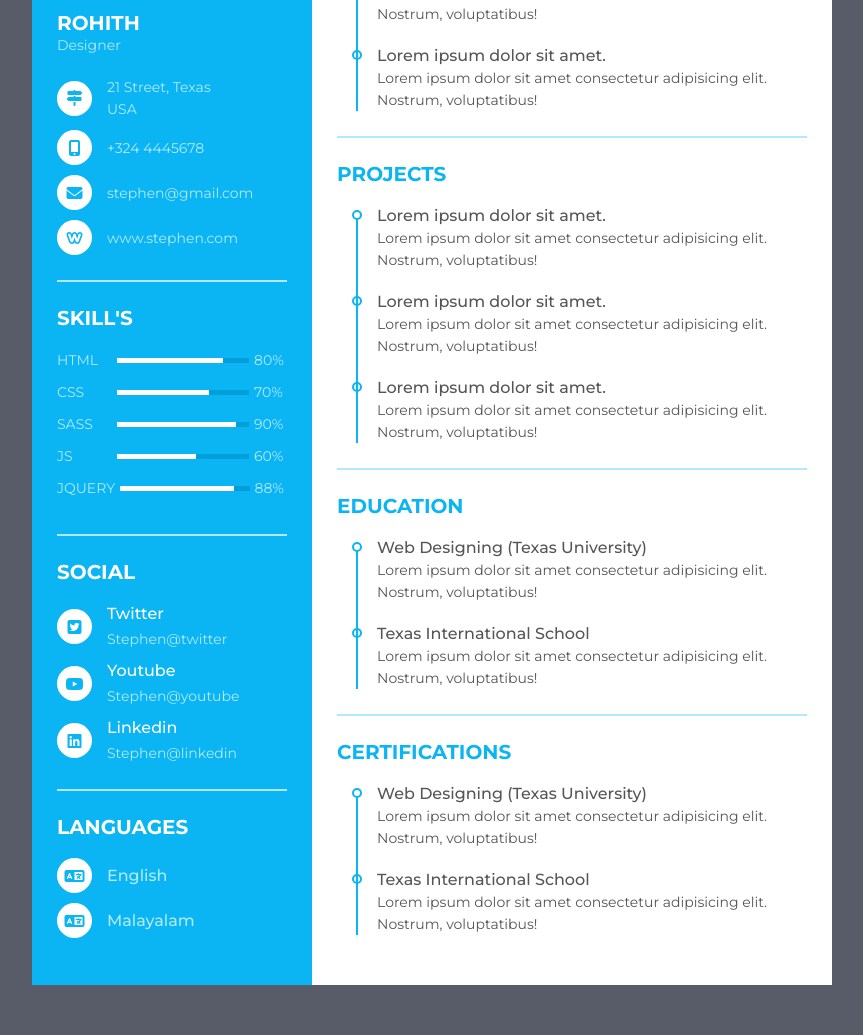
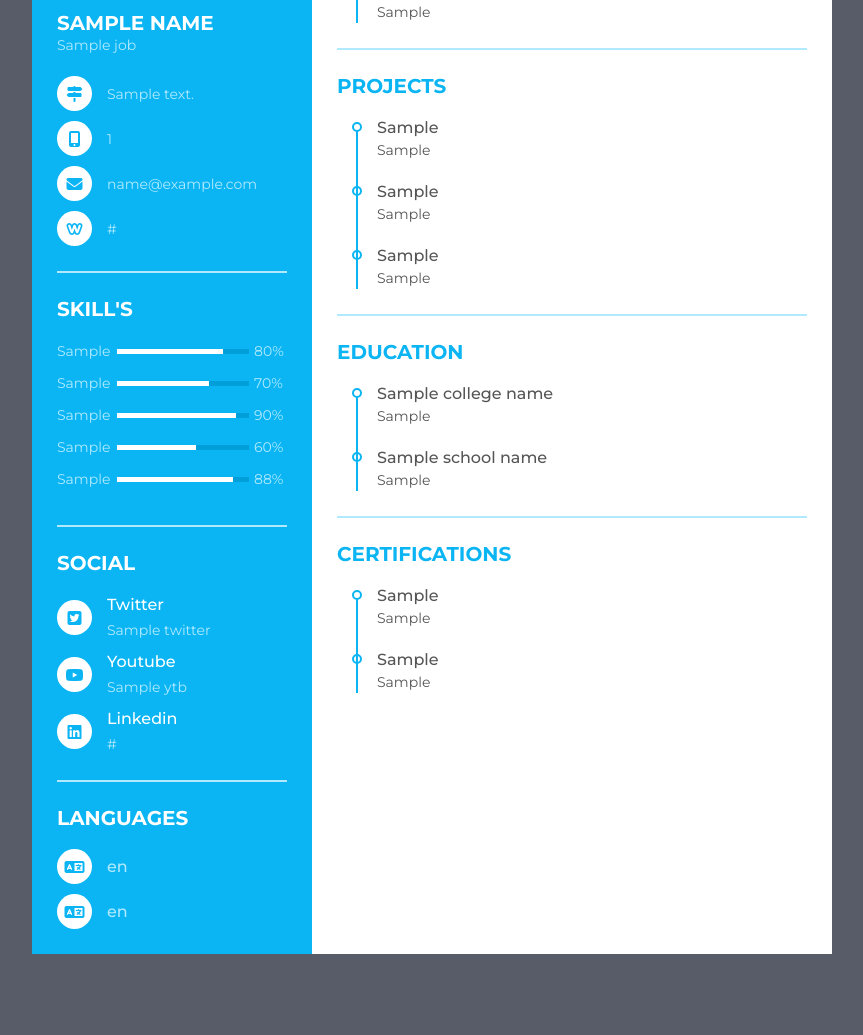
Before and after one commit to rohithvijayan/ResumeBuilder, a Django app: template quickcv/templates/resume.html in a window 1280 px wide. Shown: the part 343-1378 px from the top of the page, without its empty margins (208-1071 px from the left). After the commit the page ends 1297 px from the top, so only its background shows below. Run offline with Django 5.2, Linux system fonts and the light colour scheme; the template is opened without the code that fills it: most values are stand-ins (such as "Sample title", 1, 10 or a date in 2020); some libraries are stand-ins or nearby versions.

Commit message:
Form Input renders to Resume

```diff
--- a/quickcv/templates/resume.html
+++ b/quickcv/templates/resume.html
@@ -10,8 +10,8 @@
        <div class="resume_item resume_info">
          <div class="title">
           {# name and job title #}
-           <p class="bold"> Rohith</p>
-           <p class="regular">Designer</p>
+           <p class="bold"> {{name}}</p>
+           <p class="regular">{{job}}</p>
          </div>
          <ul>
            <li>
@@ -20,7 +20,7 @@
              </div>
              {# address #}
              <div class="data">
-               21 Street, Texas <br /> USA
+               {{address}} <br />
              </div>
            </li>
            <li>
@@ -29,7 +29,7 @@
              </div>
              {# phone #}
              <div class="data">
-               +324 4445678
+               {{phone_number}}
              </div>
            </li>
            <li>
@@ -38,7 +38,7 @@
              </div>
              {# email #}
              <div class="data">
-               stephen@gmail.com
+               {{email}}
              </div>
            </li>
            <li>
@@ -47,7 +47,7 @@
              </div>
              {#  website #}
              <div class="data">
-               www.stephen.com
+               {{website}}
              </div>
            </li>
          </ul>
@@ -60,7 +60,7 @@
          <ul>
            <li>
              <div class="skill_name">
-               HTML
+               {{skill1}}
              </div>
              <div class="skill_progress">
                <span style="width: 80%;"></span>
@@ -69,7 +69,7 @@
            </li>
            <li>
              <div class="skill_name">
-               CSS
+               {{skill2}}
              </div>
              <div class="skill_progress">
                <span style="width: 70%;"></span>
@@ -78,8 +78,8 @@
            </li>
            <li>
              <div class="skill_name">
-               SASS
-             </div>
+              {{skill3}}
+            </div>
              <div class="skill_progress">
                <span style="width: 90%;"></span>
              </div>
@@ -87,7 +87,7 @@
            </li>
            <li>
              <div class="skill_name">
-               JS
+              {{skill3}}
              </div>
              <div class="skill_progress">
                <span style="width: 60%;"></span>
@@ -96,7 +96,7 @@
            </li>
            <li>
              <div class="skill_name">
-               JQUERY
+              {{skill4}}
              </div>
              <div class="skill_progress">
                <span style="width: 88%;"></span>
@@ -117,7 +117,7 @@
              </div>
              <div class="data">
                <p class="semi-bold">Twitter</p>
-               <p>Stephen@twitter</p>
+               <p>{{twitter}}</p>
              </div>
            </li>
            <li>
@@ -126,7 +126,7 @@
              </div>
              <div class="data">
                <p class="semi-bold">Youtube</p>
-               <p>Stephen@youtube</p>
+               <p>{{ytb}}</p>
              </div>
            </li>
            <li>
@@ -135,7 +135,7 @@
              </div>
              <div class="data">
                <p class="semi-bold">Linkedin</p>
-               <p>Stephen@linkedin</p>
+               <p>{{linkedin}}</p>
              </div>
            </li>
          </ul>
@@ -151,7 +151,7 @@
               <i class="fa fa-language" aria-hidden="true"></i>
             </div>
             <div class="data">
-              <p class="semi-bold">English</p>
+              <p class="semi-bold">{{lang1}}</p>
             </div>
           </li>
           <li>
@@ -159,7 +159,7 @@
               <i class="fa fa-language" aria-hidden="true"></i>
             </div>
             <div class="data">
-              <p class="  semi-bold">Malayalam  </p>
+              <p class="  semi-bold">{{lang2}}  </p>
             </div>
           </li>
         </ul>
@@ -172,9 +172,10 @@
         <div class="title">
            <p class="bold">About us</p>
          </div>
-        <p>Lorem ipsum dolor sit, amet consectetur adipisicing elit. Perspiciatis illo fugit officiis distinctio culpa officia totam atque exercitationem inventore repudiandae?</p>
+        <p>{{about}}</p>
     </div>
     {# WORK EX #}
+    {% if work1 %}
     <div class="resume_item resume_work">
         <div class="title">
            <p class="bold">Work Experience</p>
@@ -185,8 +186,8 @@
                   <div class="date">2013 - 2015</div>
                 {% endcomment %}
                 <div class="info">
-                     <p class="semi-bold">Lorem ipsum dolor sit amet.</p>
-                  <p>Lorem ipsum dolor sit amet consectetur adipisicing elit. Nostrum, voluptatibus!</p>
+                     <p class="semi-bold">{{work1}}</p>
+                  <p>{{work1_info}}</p>
                 </div>
             </li>
             <li>
@@ -194,12 +195,13 @@
                   <div class="date">2013 - 2015</div>
                 {% endcomment %}
                  <div class="info">
-                     <p class="semi-bold">Lorem ipsum dolor sit amet.</p>
-                  <p>Lorem ipsum dolor sit amet consectetur adipisicing elit. Nostrum, voluptatibus!</p>
+                     <p class="semi-bold">{{work2}}</p>
+                  <p>{{work2_info}}</p>
                 </div>
             </li>
         </ul>
     </div>
+    {% endif %}
     {# PROJECTS #}
     <div class="resume_item resume_work">
       <div class="title">
@@ -208,20 +210,20 @@
       <ul>
           <li>
               <div class="info">
-                   <p class="semi-bold">Lorem ipsum dolor sit amet.</p>
-                <p>Lorem ipsum dolor sit amet consectetur adipisicing elit. Nostrum, voluptatibus!</p>
+                   <p class="semi-bold">{{project1}}</p>
+                <p>{{project1_info}}</p>
               </div>
           </li>
           <li>
             <div class="info">
-                   <p class="semi-bold">Lorem ipsum dolor sit amet.</p>
-                <p>Lorem ipsum dolor sit amet consectetur adipisicing elit. Nostrum, voluptatibus!</p>
+                   <p class="semi-bold">{{project2}}</p>
+                <p>{{project2_info}}</p>
               </div>
           </li>
           <li>
             <div class="info">
-                   <p class="semi-bold">Lorem ipsum dolor sit amet.</p>
-                <p>Lorem ipsum dolor sit amet consectetur adipisicing elit. Nostrum, voluptatibus!</p>
+                   <p class="semi-bold">{{project3}}</p>
+                <p>{{project3_info}}</p>
               </div>
           </li>
       </ul>
@@ -237,8 +239,8 @@
                   <div class="date">2013 - 2015</div>
                 {% endcomment %}
                  <div class="info">
-                     <p class="semi-bold">Web Designing (Texas University)</p>
-                  <p>Lorem ipsum dolor sit amet consectetur adipisicing elit. Nostrum, voluptatibus!</p>
+                     <p class="semi-bold">{{collegeName}}</p>
+                  <p>{{college_course}}</p>
                 </div>
             </li>
             <li>
@@ -246,13 +248,14 @@
                   <div class="date">2013 - 2015</div>
                 {% endcomment %}
                   <div class="info">
-                     <p class="semi-bold">Texas International School</p>
-                  <p>Lorem ipsum dolor sit amet consectetur adipisicing elit. Nostrum, voluptatibus!</p>
+                     <p class="semi-bold">{{schoolName}}</p>
+                  <p>{{school_info}}</p>
                 </div>
             </li>
         </ul>
     </div>
     {# Certifications #}
+    {% if certificate1 %}
     <div class="resume_item resume_education">
       <div class="title">
            <p class="bold">Certifications</p>
@@ -260,17 +263,18 @@
       <ul>
             <li>
                 <div class="info">
-                     <p class="semi-bold">Web Designing (Texas University)</p>
-                  <p>Lorem ipsum dolor sit amet consectetur adipisicing elit. Nostrum, voluptatibus!</p>
+                     <p class="semi-bold">{{certificate1}}</p>
+                  <p>{{certificate1_info}}</p>
                 </div>
             </li>
             <li>
               <div class="info">
-                     <p class="semi-bold">Texas International School</p>
-                  <p>Lorem ipsum dolor sit amet consectetur adipisicing elit. Nostrum, voluptatibus!</p>
+                     <p class="semi-bold">{{certificate2}}</p>
+                  <p>{{certificate2_info}}</p>
                 </div>
             </li>
         </ul>
     </div>
+    {% endif %}
   </div>
 </div>
```
Also changed, not shown: quickcv/builder/views.py (+72 -1 lines), quickcv/db.sqlite3.
